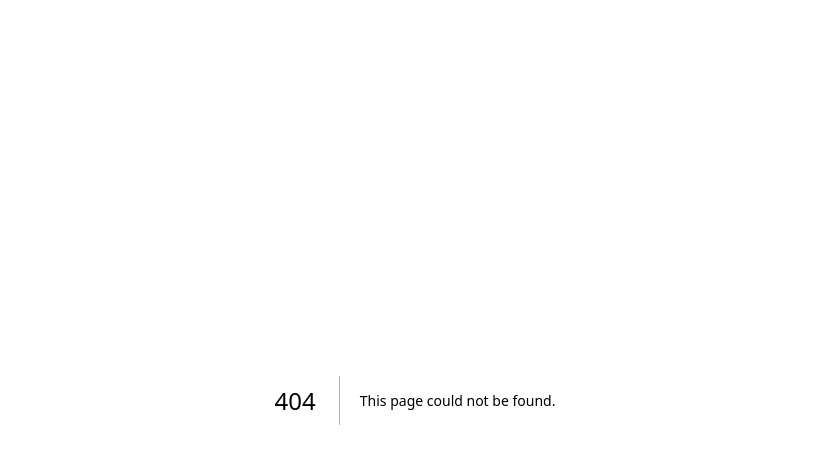
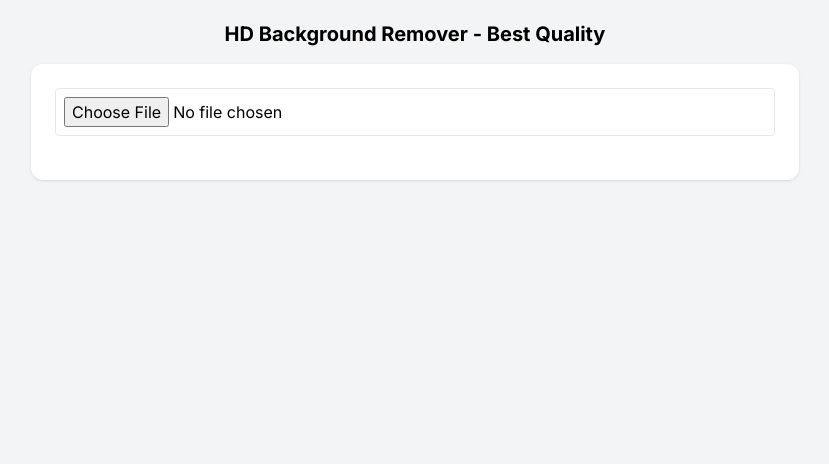
Before and after one commit to alam04hjp-tech/career3, a Next.js app: page /tools/bg-remove-new in a window 1280 px wide. Before the commit this address had no page. Shown: the top 464 px of the page, without its empty margins (225-1054 px from the left). Built offline with nearby package versions, Linux system fonts and the light colour scheme.

Commit message:
bg remover update 1131

```diff
--- /dev/null
+++ b/app/tools/bg-remove-new/page.tsx
@@ -0,0 +1,37 @@
+"use client";
+import { useState } from 'react';
+
+export default function BgRemoveNew() {
+  const [orig, setOrig] = useState<string | null>(null);
+  const [res, setRes] = useState<string | null>(null);
+  const [loading, setLoading] = useState(false);
+
+  const handleUpload = async (e: any) => {
+    const file = e.target.files[0];
+    if(!file) return;
+    setOrig(URL.createObjectURL(file));
+    setLoading(true);
+    const { removeBackground } = await import('@imgly/background-removal');
+    // isnet = sarkariresultportal jaisi best quality
+    const blob = await removeBackground(file, {
+      model: 'isnet_fp16',
+      output: { format: 'image/png', quality: 1 }
+    });
+    setRes(URL.createObjectURL(blob));
+    setLoading(false);
+  }
+
+  return (
+    <div className="min-h-screen bg-gray-100 p-5 flex flex-col items-center">
+      <h1 className="font-bold text-xl mb-4">HD Background Remover - Best Quality</h1>
+      <div className="bg-white p-6 rounded-xl shadow w-full max-w-3xl">
+        <input type="file" accept="image/*" onChange={handleUpload} className="border p-2 w-full rounded" />
+        {loading && <p className="text-blue-600 text-center mt-3 font-bold">Best quality me kaat raha hu... 15 sec lagega</p>}
+        <div className="grid grid-cols-2 gap-4 mt-5">
+          {orig && <div><p>Original</p><img src={orig} className="border rounded" /></div>}
+          {res && <div><p>Result</p><img src={res} className="border rounded bg-[url('https://i.imgur.com/8Km9tLL.png')]" /><a href={res} download="hd.png" className="bg-green-600 text-white block text-center py-2 rounded mt-2">Download HD PNG</a></div>}
+        </div>
+      </div>
+    </div>
+  );
+}
```
